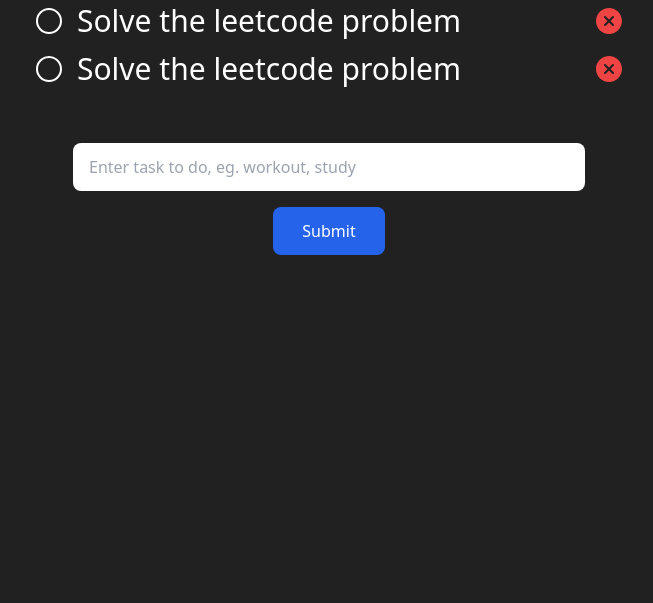
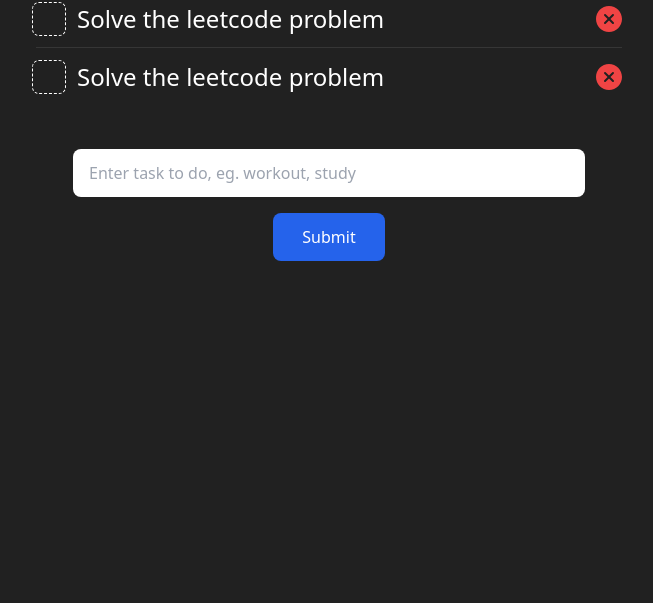
Before and after one commit to ShreyashG19/TodoIt, a website: page index.html in a window 1280 px wide. Shown: the part 197-800 px from the top of the page, without its empty margins (311-964 px from the left). Drawn offline with Linux system fonts and the light colour scheme.

Commit message:
css done

```diff
--- a/index.html
+++ b/index.html
@@ -14,13 +14,33 @@
         <h1 class="text-6xl font-serif">TodoIt</h1>
         <div class="list w-full ">
             <div class="todo flex flex-row justify-between px-3 m-3 w-auto ">
+                <div class="task flex flex-row space-x-3 justify-center items-center align-middle">
+                    <svg xmlns="http://www.w3.org/2000/svg"
+                        class="ionicon rounded-md h-8 w-8 fill-none outline-1 outline-dashed flex-shrink-0"
+                        viewBox="0 0 512 512">
+                        <path
+                            d="M256 48C141.31 48 48 141.31 48 256s93.31 208 208 208 208-93.31 208-208S370.69 48 256 48zm108.25 138.29l-134.4 160a16 16 0 01-12 5.71h-.27a16 16 0 01-11.89-5.3l-57.6-64a16 16 0 1123.78-21.4l45.29 50.32 122.59-145.91a16 16 0 0124.5 20.58z" />
+                    </svg>
+                    <h1 class=" task-text text-2xl  max-md:text-lg overflow-auto">Solve the
+                        leetcode
+                        problem</h1>
+                </div>
+                <svg xmlns="http://www.w3.org/2000/svg"
+                    class="ionicon w-8 fill-red-500 hover:fill-red-400 flex-shrink-0" viewBox="0 0 512 512">
+                    <path
+                        d="M256 48C141.31 48 48 141.31 48 256s93.31 208 208 208 208-93.31 208-208S370.69 48 256 48zm75.31 260.69a16 16 0 11-22.62 22.62L256 278.63l-52.69 52.68a16 16 0 01-22.62-22.62L233.37 256l-52.68-52.69a16 16 0 0122.62-22.62L256 233.37l52.69-52.68a16 16 0 0122.62 22.62L278.63 256z" />
+                </svg>
+            </div>
+            <hr class="w-11/12 h-0.5 m-auto opacity-10">
+
+            <div class="todo flex flex-row justify-between px-3 m-3 w-auto ">
                 <div class="task flex flex-row space-x-3">
-                    <svg xmlns="http://www.w3.org/2000/svg" class="ionicon  w-8 fill-red-500 hover:fill-red-400"
-                        viewBox="0 0 512 512">
-                        <circle cx="256" cy="256" r="192" fill="none" stroke="currentColor" stroke-linecap="round"
-                            stroke-linejoin="round" stroke-width="32" />
+                    <svg xmlns="http://www.w3.org/2000/svg"
+                        class="ionicon rounded-md h-8  w-8 fill-none outline-1 outline-dashed" viewBox="0 0 512 512">
+                        <path
+                            d="M256 48C141.31 48 48 141.31 48 256s93.31 208 208 208 208-93.31 208-208S370.69 48 256 48zm108.25 138.29l-134.4 160a16 16 0 01-12 5.71h-.27a16 16 0 01-11.89-5.3l-57.6-64a16 16 0 1123.78-21.4l45.29 50.32 122.59-145.91a16 16 0 0124.5 20.58z" />
                     </svg>
-                    <h1 class=" task-text text-3xl max-md:text-xl">Solve the
+                    <h1 class=" task-text text-2xl  max-md:text-lg">Solve the
                         leetcode
                         problem</h1>
                 </div>
@@ -30,25 +50,8 @@
                         d="M256 48C141.31 48 48 141.31 48 256s93.31 208 208 208 208-93.31 208-208S370.69 48 256 48zm75.31 260.69a16 16 0 11-22.62 22.62L256 278.63l-52.69 52.68a16 16 0 01-22.62-22.62L233.37 256l-52.68-52.69a16 16 0 0122.62-22.62L256 233.37l52.69-52.68a16 16 0 0122.62 22.62L278.63 256z" />
                 </svg>
             </div>
+            <!-- <hr class="w-11/12 h-0.5 m-auto opacity-10"> -->
 
-
-            <div class="todo flex flex-row justify-between px-3 m-3 w-auto ">
-                <div class="task flex flex-row space-x-3">
-                    <svg xmlns="http://www.w3.org/2000/svg" class="ionicon  w-8 fill-red-500 hover:fill-red-400"
-                        viewBox="0 0 512 512">
-                        <circle cx="256" cy="256" r="192" fill="none" stroke="currentColor" stroke-linecap="round"
-                            stroke-linejoin="round" stroke-width="32" />
-                    </svg>
-                    <h1 class=" task-text text-3xl max-md:text-xl">Solve the
-                        leetcode
-                        problem</h1>
-                </div>
-                <svg xmlns="http://www.w3.org/2000/svg" class="ionicon w-8 fill-red-500 hover:fill-red-400"
-                    viewBox="0 0 512 512">
-                    <path
-                        d="M256 48C141.31 48 48 141.31 48 256s93.31 208 208 208 208-93.31 208-208S370.69 48 256 48zm75.31 260.69a16 16 0 11-22.62 22.62L256 278.63l-52.69 52.68a16 16 0 01-22.62-22.62L233.37 256l-52.68-52.69a16 16 0 0122.62-22.62L256 233.37l52.69-52.68a16 16 0 0122.62 22.62L278.63 256z" />
-                </svg>
-            </div>
 
             <div class="input-task flex flex-col justify-center items-center mt-14 w-auto space-y-4">
                 <input type="text" class="w-4/5 h-12 rounded-lg text-black px-4"
@@ -56,6 +59,7 @@
                 <button
                     class="bg-blue-600 hover:bg-blue-700 active:bg-blue-400 h-12 w-28 text-white rounded-lg">Submit</button>
             </div>
+
             <!-- 2nd -->
             <!-- <div class="todo flex flex-row m-3 w-auto border-2 border-yellow-500 ">
                 <input type="checkbox" name="" id="">
```
Also changed, not shown: imgs/checkmark-fill.svg (added), imgs/checkmark.svg (added), src/output.css.
